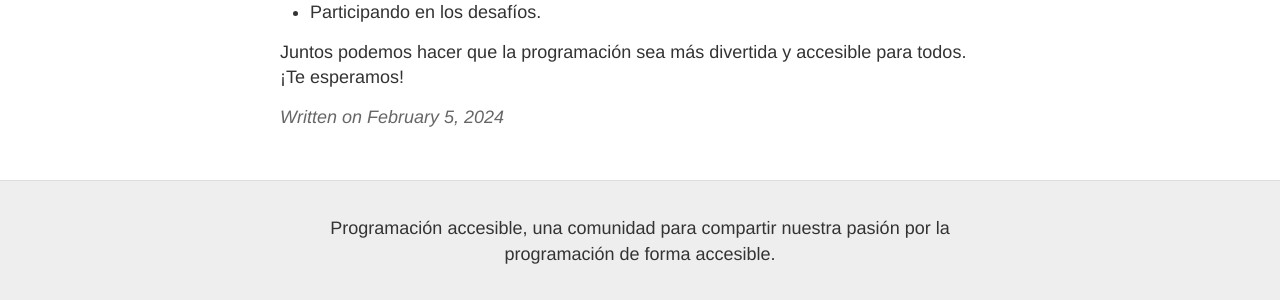
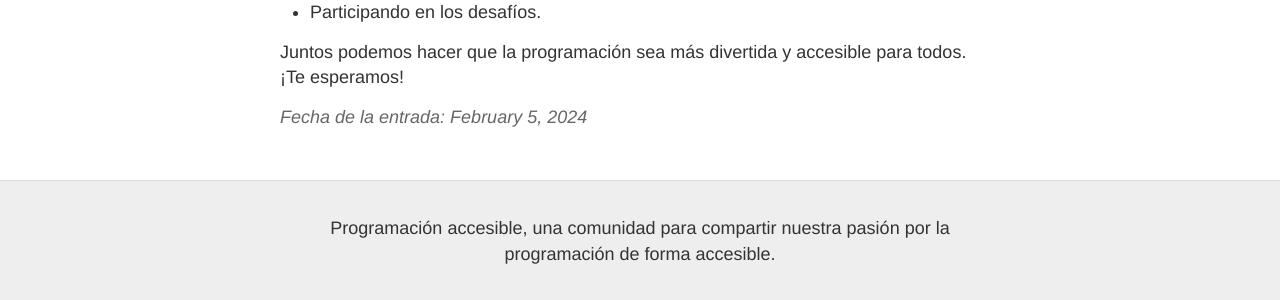
Before and after one commit to programacion-accesible/programacion-accesible.github.io, a Jekyll site: the page built from _posts/2024-2-05-punto-de-inicio.md, in a window 1280 px wide. Shown: the part 1314-1614 px from the top of the page. Built offline with Jekyll 4.4.1, drawn with Linux system fonts in a browser that asks for light colours.

Commit message:
Cambia el texto de la fecha en la plantilla de los posts para que esté en español

```diff
--- a/_layouts/post.html
+++ b/_layouts/post.html
@@ -10,7 +10,7 @@
   </div>
 
   <div class="date">
-    Written on {{ page.date | date: "%B %e, %Y" }}
+    Fecha de la entrada: {{ page.date | date: "%B %e, %Y" }}
   </div>
 
   {% include disqus.html %}
```
